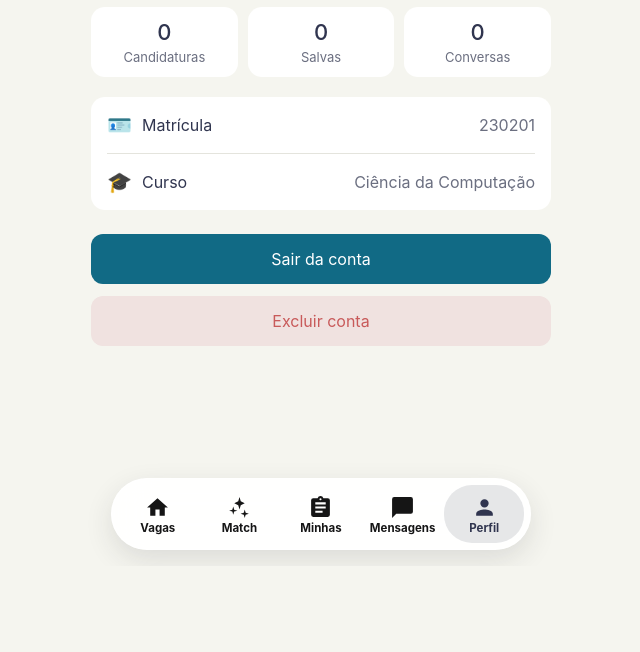
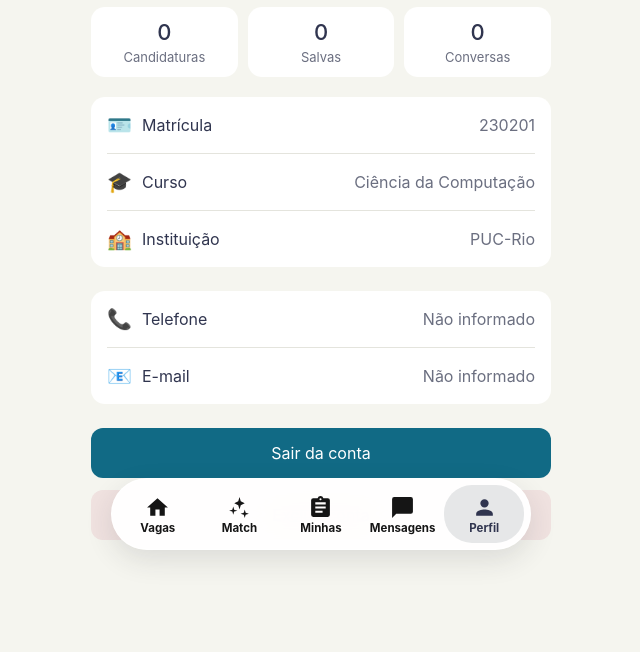
Before and after one commit to ifolk01/ENG4021-33D-DJANGO-repo, a Django app: page /perfil/ in a window 1280 px wide. Shown: the part 234-886 px from the top of the page, without its empty margins (319-959 px from the left). Before the commit the page ends 795 px from the top, so only its background shows below. Run offline with Django 5.2, Linux system fonts and the light colour scheme; a user stored in the database is signed in; data comes from the database, SQL or seed files in the repository; both versions use the stored data as it was after the commit.

Commit message:
Telas revisadas e ajustes realizados

```diff
--- a/TIME5/Sprint 6/connectoproject/Connecto App/template/candidaturas.html
+++ b/TIME5/Sprint 6/connectoproject/Connecto App/template/candidaturas.html
@@ -11,7 +11,7 @@
 <body class="connecto-page applications-page">
   <main class="standard-shell applications-shell">
     <header class="applications-header">
-      <h1>Minhas Vagas</h1>
+      <h2>Minhas Vagas</h2>
     </header>
 
     <nav class="applications-tabs" aria-label="Minhas vagas">
--- a/TIME5/Sprint 6/connectoproject/Connecto App/template/home.html
+++ b/TIME5/Sprint 6/connectoproject/Connecto App/template/home.html
@@ -11,7 +11,7 @@
 <body class="connecto-page">
   <main class="app-shell home-shell nav-safe-bottom">
     <header class="home-topbar">
-      <img src="{% static 'logo_icon.jpg' %}" alt="Connecto" class="home-logo">
+      <img src="{% static 'connectologo-transparente-simples.png' %}" alt="Connecto" class="home-logo">
 
       <button type="button" class="home-bell" aria-label="Notificações">
         <svg viewBox="0 0 24 24" fill="currentColor" aria-hidden="true">
--- a/TIME5/Sprint 6/connectoproject/Connecto App/template/match.html
+++ b/TIME5/Sprint 6/connectoproject/Connecto App/template/match.html
@@ -53,7 +53,7 @@
               </button>
             </form>
 
-            <span class="match-progress">{{ posicao }} de {{ total_match }}</span>
+            <span class="match-progress">{{ posicao }} de {{ total_vagas }}</span>
 
             <form method="post" action="{% url 'match_acao' vaga.id %}" id="like-form">
               {% csrf_token %}
--- a/TIME5/Sprint 6/connectoproject/Connecto App/template/mensagens.html
+++ b/TIME5/Sprint 6/connectoproject/Connecto App/template/mensagens.html
@@ -18,7 +18,7 @@
       <input id="conversation-search" type="search" placeholder="Buscar empresa..." autocomplete="off">
     </label>
 
-    <h1>Mensagens</h1>
+  <h2>Mensagens</h2>
 
     <section class="conversation-list" id="conversation-list">
       {% for item in itens %}
--- a/TIME5/Sprint 6/connectoproject/Connecto App/template/perfil.html
+++ b/TIME5/Sprint 6/connectoproject/Connecto App/template/perfil.html
@@ -27,6 +27,12 @@
     <div class="dados">
       <div class="linha"><span class="icone">🪪</span><span>Matrícula</span><span class="valor">{{ matricula }}</span></div>
       <div class="linha"><span class="icone">🎓</span><span>Curso</span><span class="valor">{{ curso }}</span></div>
+      <div class="linha"><span class="icone">🏫</span><span>Instituição</span><span class="valor">{{ instituicao }}</span></div>
+    </div>
+
+    <div class="dados">
+      <div class="linha"><span class="icone">📞</span><span>Telefone</span><span class="valor">{{ telefone|default:"Não informado" }}</span></div>
+      <div class="linha"><span class="icone">📧</span><span>E-mail</span><span class="valor">{{ email }}</span></div>
     </div>
 
     <a href="{% url 'login' %}" class="botao botao-sair">Sair da conta</a>
--- a/TIME5/Sprint 6/connectoproject/Connecto App/template/visualizacao_vaga.html
+++ b/TIME5/Sprint 6/connectoproject/Connecto App/template/visualizacao_vaga.html
@@ -84,7 +84,7 @@
             {% if vaga.bolsa %}
             <div class="vaga-info-row">
                 <span>Bolsa</span>
-                <strong>{{ vaga.bolsa }}</strong>
+                <strong>R$ {{ vaga.bolsa }}</strong>
             </div>
             {% endif %}
 
```
Also changed, not shown: TIME5/Sprint 6/connectoproject/Connecto App/connectoapp/views.py (line endings or trailing spaces), TIME5/Sprint 6/connectoproject/Connecto App/db.sqlite3, TIME5/Sprint 6/connectoproject/Connecto App/static/connectologo-transparente-simples.png (added), TIME5/Sprint 6/connectoproject/Connecto App/static/favoritas.css (line endings or trailing spaces).
